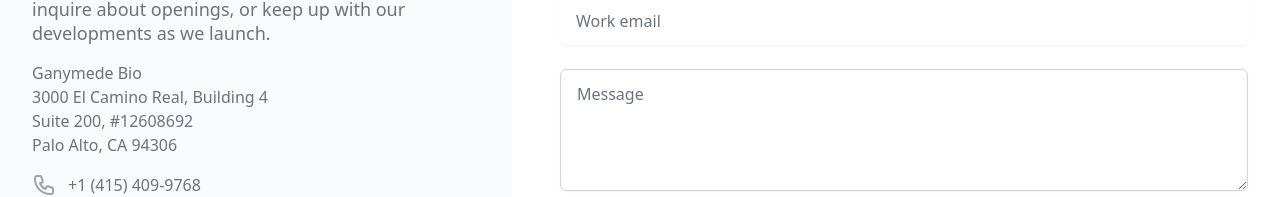
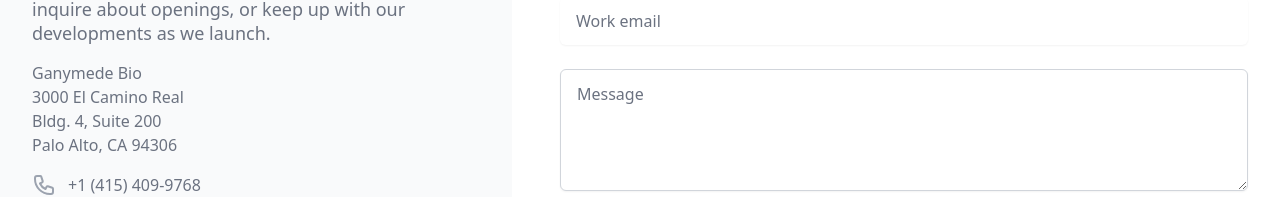
Before and after one commit to Ganymede-Bio/website, a Next.js app: page / in a window 1280 px wide. Shown: the part 5381-5578 px from the top of the page. Built offline with nearby package versions, Linux system fonts and the light colour scheme.

Commit message:
upd contact section

```diff
--- a/pages/section/ContactSection.tsx
+++ b/pages/section/ContactSection.tsx
@@ -29,8 +29,8 @@
                   <dt className="sr-only">Postal address</dt>
                   <dd>
                     <p>Ganymede Bio</p>
-                    <p>3000 El Camino Real, Building 4</p>
-                    <p>Suite 200, #12608692</p>
+                    <p>3000 El Camino Real</p>
+                    <p>Bldg. 4, Suite 200</p>
                     <p>Palo Alto, CA 94306</p>
                   </dd>
                 </div>
```
